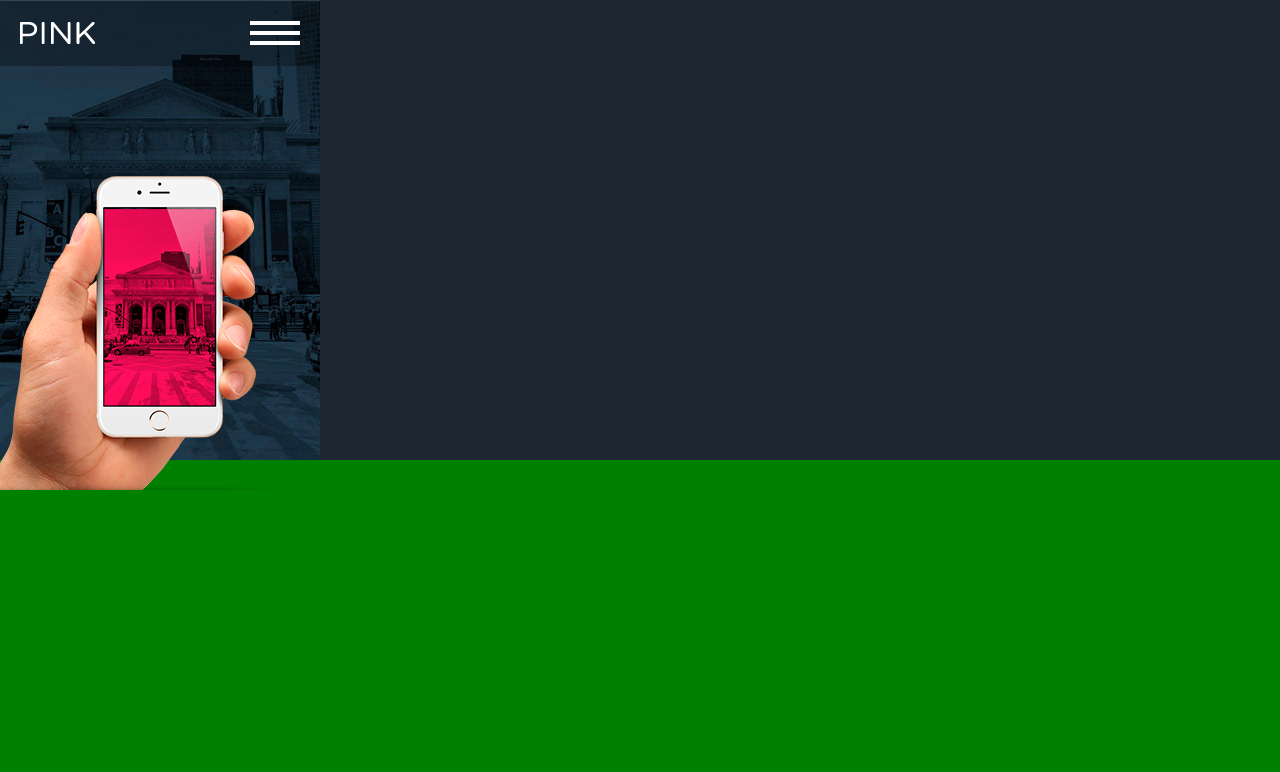
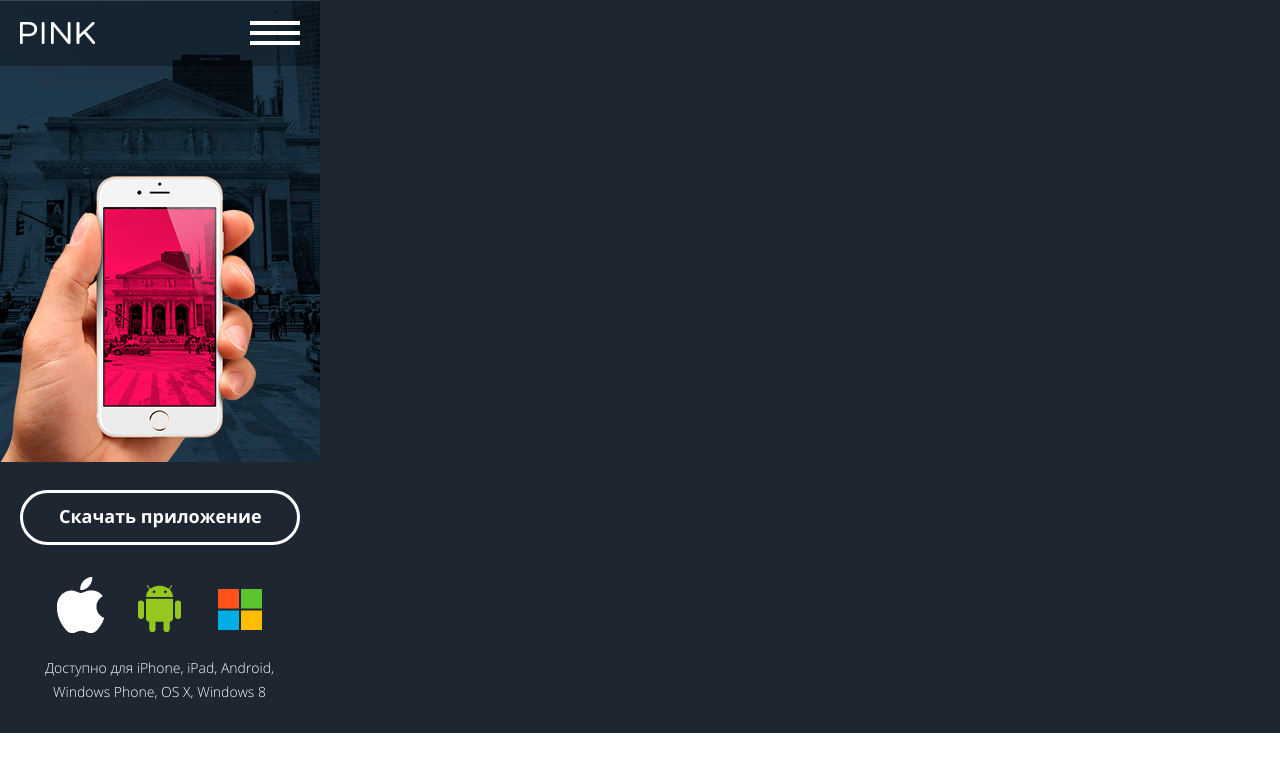
Before and after one commit to Shv-sergey70/6-pink, a website: page source/index.html in a window 1280 px wide. Drawn offline with nearby package versions, Linux system fonts and the light colour scheme; files that its build step writes are made by us from their sources; files whose address does not match are found by name.

Commit message:
Сверстан хедер мобильной версии

```diff
--- a/source/index.html
+++ b/source/index.html
@@ -20,7 +20,15 @@
         </nav>
         <img class="page-header__phone-picture" src="img/mobile-title-bg.png" width="320" height="314">
       </div>
-
+      <section class="page-header-bottom">
+        <a class="page-header-bottom__btn" href="#">Скачать приложение</a>
+        <div class="page-header-bottom__devices">
+          <a class="page-header-bottom__apple" href="#"><img src="img/apple-logo.png" width="47" height="56"></a>
+          <a class="page-header-bottom__android" href="#"><img src="img/android-logo.png" width="43" height="47"></a>
+          <a class="page-header-bottom__microsoft" href="#"><img src="img/microsoft-logo.png" width="44" height="41"></a>
+        </div>
+        <p class="page-header-bottom__description">Доступно для iPhone, iPad, Android,<br> Windows Phone, OS X, Windows 8</p>
+      </section>
     </header>
   </body>
   <script>
--- /dev/null
+++ b/source/less/blocks/page-header-bottom.less
@@ -0,0 +1,54 @@
+.page-header-bottom {
+  position: relative;
+  display: flex;
+  width: 320px;
+  flex-direction: column;
+  z-index: 60;
+  background-color: #1d2631;
+}
+
+.page-header-bottom__btn {
+  .a-style;
+  width: 280px;
+  box-sizing: border-box;
+  line-height: 18px;
+  text-transform: none;
+  border: 3px solid white;
+  border-radius: 50px;
+  padding-top: 14px;
+  padding-bottom: 17px;
+  padding-left: 36px;
+  align-self: center;
+  margin-top: 28px;
+}
+
+.page-header-bottom__devices {
+  display: flex;
+  width: 205px;
+  margin-left: 57px;
+  margin-top: 32px;
+}
+
+.page-header-bottom__android {
+  margin-left: 34px;
+  margin-top: 8px;
+}
+
+.page-header-bottom__microsoft {
+  margin-left: 37px;
+  margin-top: 12px;
+}
+
+
+.page-header-bottom__description {
+  display: block;
+  margin: 0;
+  .font(@fontLight);
+  color: @white;
+  font-size: 14px;
+  line-height: 24px;
+  margin-left: -1px;
+  margin-top: 19px;
+  text-align: center;
+  margin-bottom: 29px;
+}
--- a/source/less/blocks/page-header.less
+++ b/source/less/blocks/page-header.less
@@ -5,7 +5,7 @@
 .page-header__wrapper {
   position: relative;
   width: 320px;
-  min-height: 460px;
+  min-height: 462px;
   background-image: url("../img/back-mobile@1x.jpg");
   background-repeat: no-repeat;
   background-size: cover;
@@ -13,5 +13,6 @@
 
 .page-header__phone-picture {
   position: absolute;
-  bottom: -30px;
+  z-index: 5;
+  bottom: -28px;
 }
--- a/source/less/scaffolding.less
+++ b/source/less/scaffolding.less
@@ -1,7 +1,5 @@
 body {
   min-width: 320px;
-
-  background-color: green;
 }
 
 @font-face {
@@ -11,3 +9,7 @@ body {
 @font-face {
   .font(@fontBold, bold);
 }
+
+@font-face {
+  .font(@fontLight, light);
+}
--- a/source/less/style.less
+++ b/source/less/style.less
@@ -4,3 +4,4 @@
 @import "variables.less";
 @import "blocks/main-nav.less";
 @import "blocks/page-header.less";
+@import "blocks/page-header-bottom.less";
```
Also changed, not shown: source/css/blocks/page-header.css, source/img/android-logo.png (added), source/img/apple-logo.png (added), source/img/microsoft-logo.png (added).
